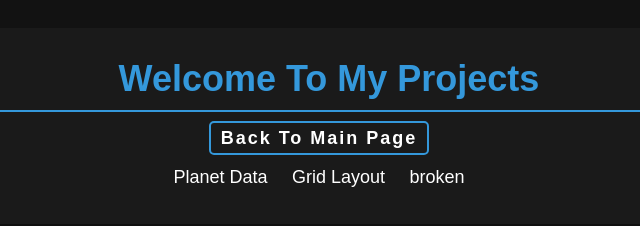
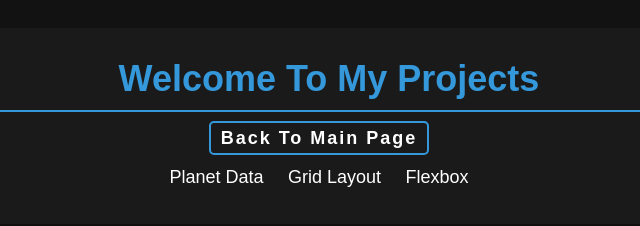
Before and after one commit to marekdelorme/marekdelorme.github.io, a plain HTML site: page second.html in a window 1280 px wide. Shown: the full height of the page, 311-951 px from the left. Drawn offline with Linux system fonts and the light colour scheme.

Commit message:
Update second.html

```diff
--- a/second.html
+++ b/second.html
@@ -15,7 +15,7 @@
             <br>
             <li><a href="PlanetData.html">Planet Data</a></li>
             <li><a href="Grid.html">Grid Layout</a></li>
-            <li><a href="#">broken</a></li>
+            <li><a href="third.html">Flexbox</a></li>
         </ul>
     </div>
     <!-- Add more content as needed -->
```
